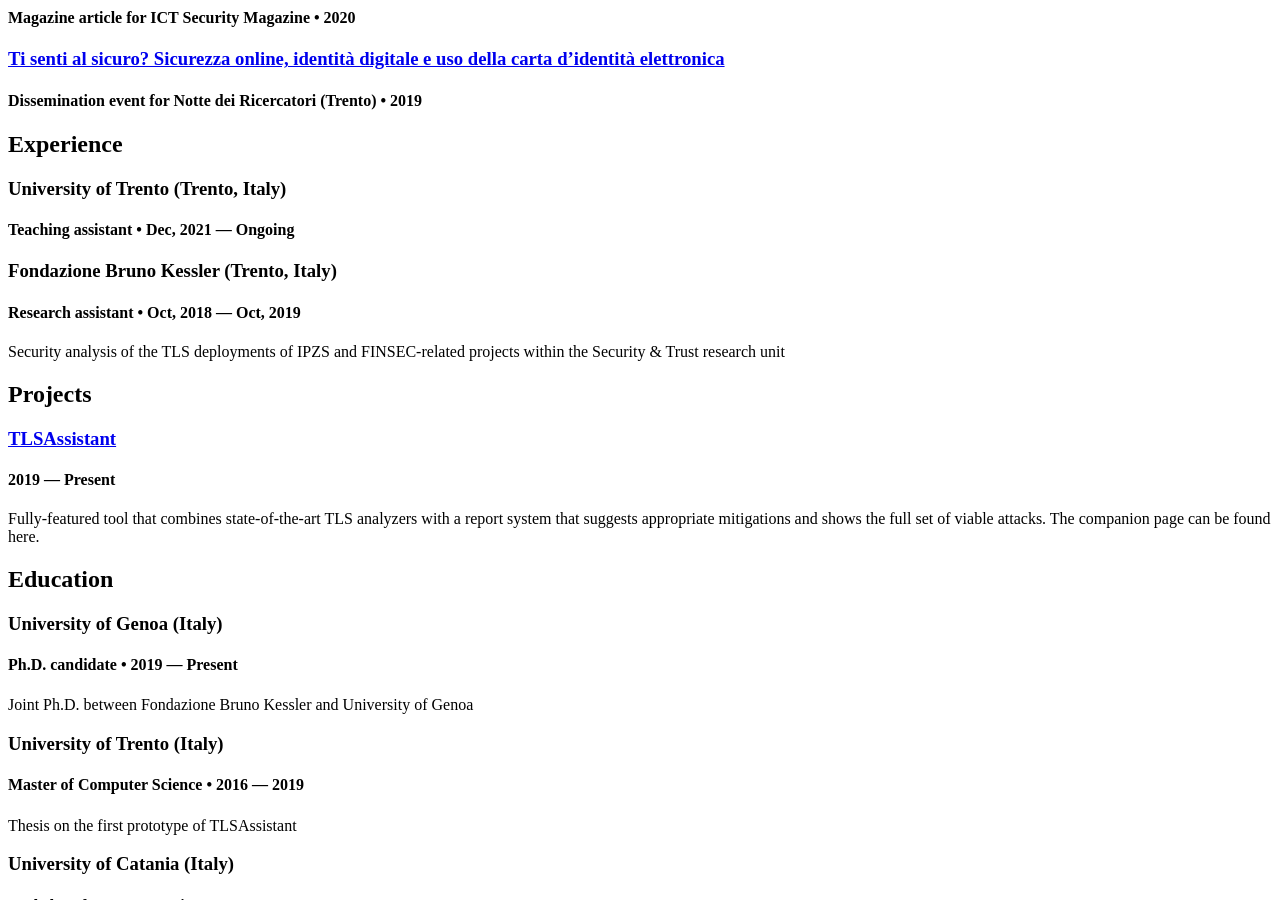
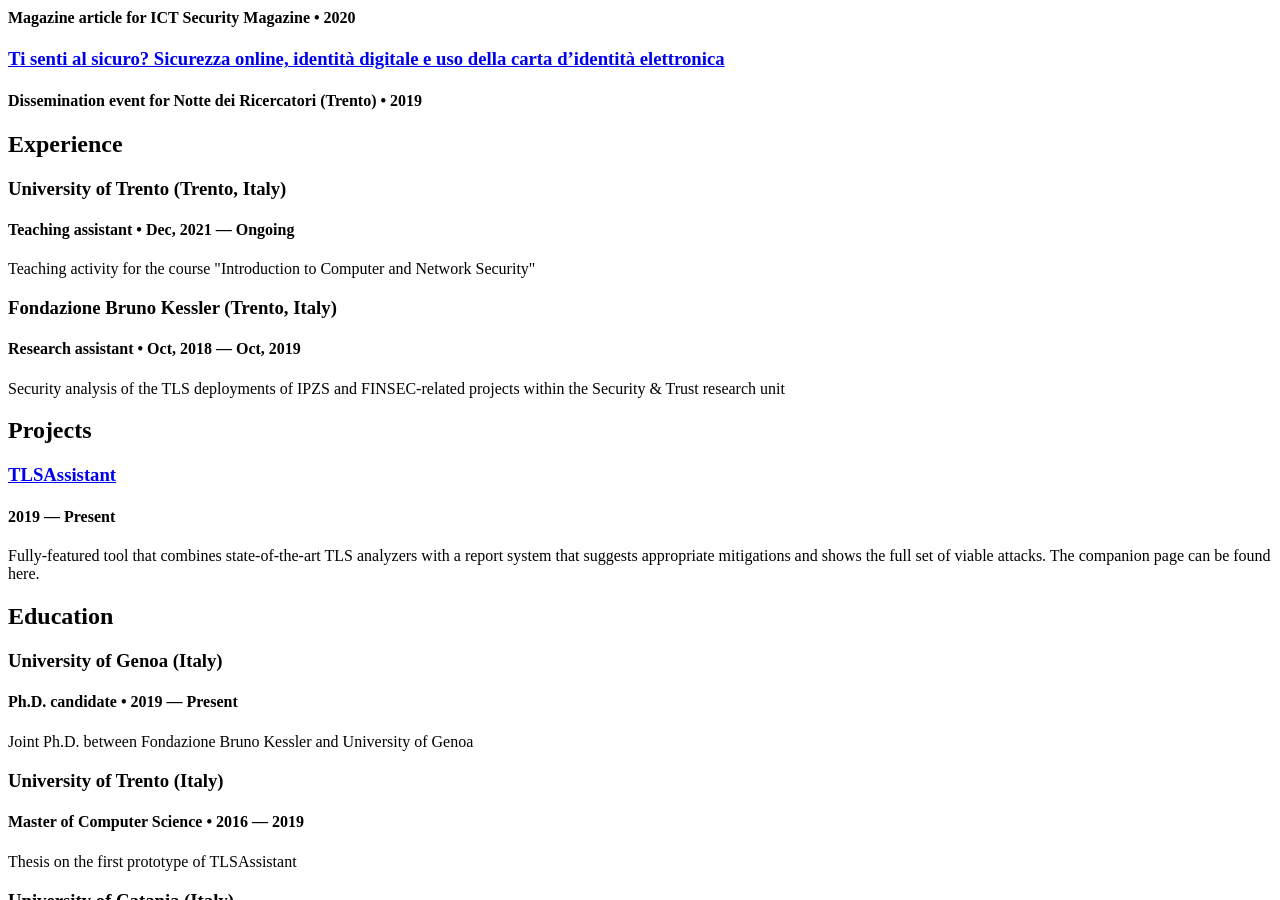
Before and after one commit to NetBender/cv, a Jekyll site: the page built from index.html, in a window 1280 px wide and 900 px high, scrolled down 2323 px. Built offline with Jekyll 4.4.1, drawn with Linux system fonts in a browser that asks for light colours.

Commit message:
Update experience.yml

```diff
--- a/_data/experience.yml
+++ b/_data/experience.yml
@@ -2,8 +2,7 @@
 - company: University of Trento (Trento, Italy)
   position: Teaching assistant
   duration: Dec, 2021 &mdash; Ongoing
-  url: "https://webapps.unitn.it/du/en/Persona/PER0192363/Didattica"
-  #summary:  Security analysis of the TLS deployments of IPZS and FINSEC-related projects within the Security & Trust research unit
+  summary:  Teaching activity for the course "Introduction to Computer and Network Security"
 
 - company: Fondazione Bruno Kessler (Trento, Italy)
   position: Research assistant
```
